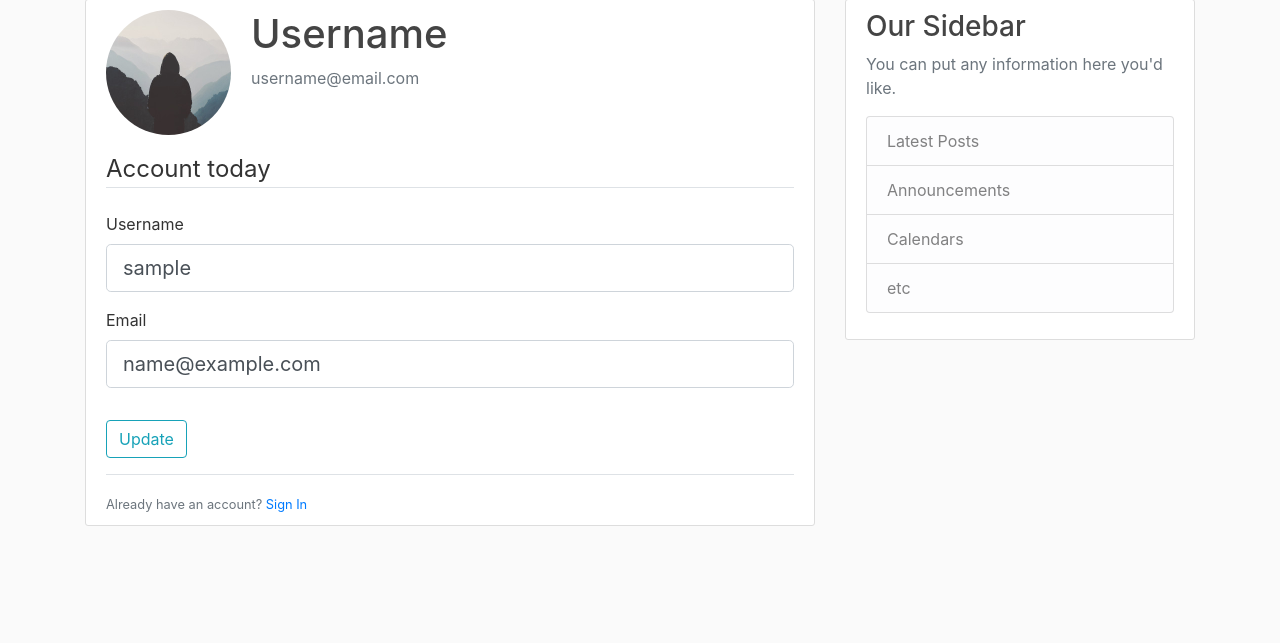
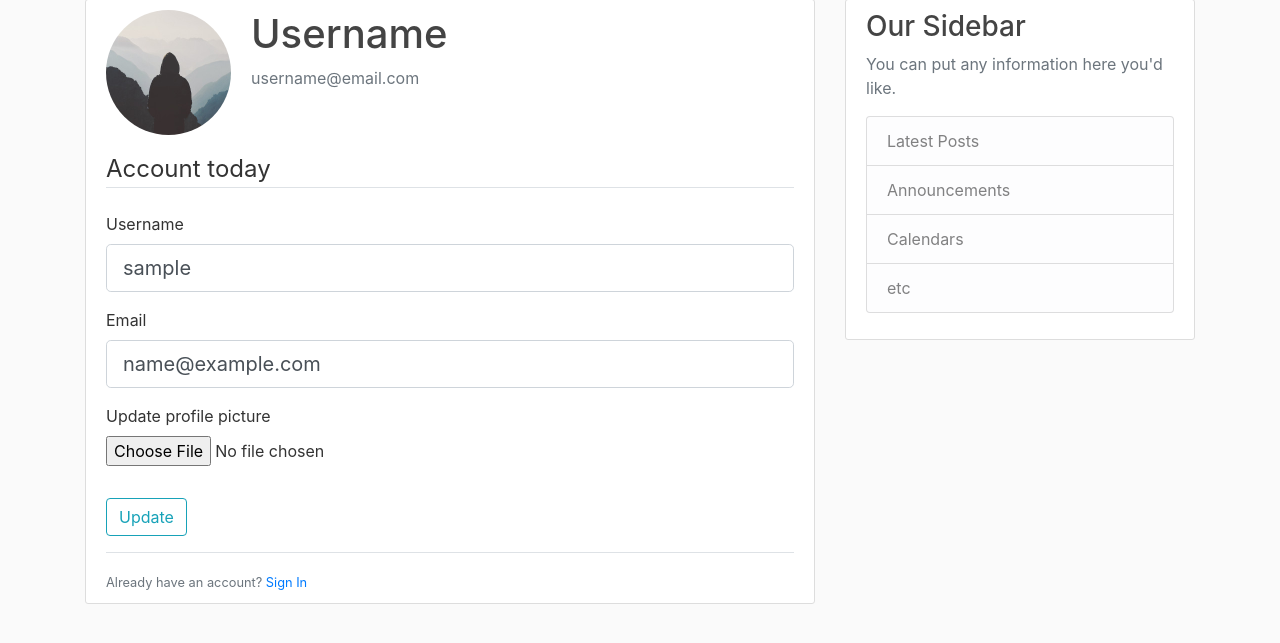
Before and after one commit to carlba/flask-full-featured-web-app, a Flask app: page /account in a window 1280 px wide. Shown: the part 81-724 px from the top of the page. Run offline with Flask 2, Linux system fonts and the light colour scheme; the visitor is signed in with stand-in values (Sample User, id 1); data comes from the database, SQL or seed files in the repository; some libraries are stand-ins or nearby versions.

Commit message:
Part 7 - User Account and Profile Picture - Added FileField for the user profile image https://youtu.be/803Ei2Sq-Zs?t=1503

```diff
--- a/flaskblog/forms.py
+++ b/flaskblog/forms.py
@@ -1,4 +1,5 @@
 from flask_wtf import FlaskForm
+from flask_wtf.file import FileField, FileAllowed
 from flask_login import current_user
 from wtforms import StringField, PasswordField, SubmitField, BooleanField
 from wtforms.validators import DataRequired, Length, Email, EqualTo, ValidationError
@@ -39,6 +40,7 @@ class LoginForm(FlaskForm):
 class UpdateAccountForm(FlaskForm):
     username = StringField('Username', validators=[DataRequired(), Length(min=2, max=20)])
     email = StringField('Email', validators=[DataRequired(), Email()])
+    picture = FileField('Update profile picture', validators=[FileAllowed(['jpg', 'png'])])
     submit = SubmitField('Update')
 
     def validate_username(self, username):
--- a/flaskblog/templates/account.html
+++ b/flaskblog/templates/account.html
@@ -8,7 +8,8 @@
           <p class="text-secondary">username@email.com</p>
         </div>
       </div>
-      <form method="POST" action="">
+      {# enctype is needed when files are uploaded in the form weird errors can appear without it https://youtu.be/803Ei2Sq-Zs?t=1528#}
+      <form method="POST" action="" enctype="multipart/form-data">
         {{ form.hidden_tag() }}
         <fieldset class="form-group">
           <legend class="border-bottom mb-4">Account today</legend>
@@ -38,6 +39,15 @@
               {{ form.email(class="form-control form-control-lg") }}
             {% endif %}
           </div>
+          <div class="form-group">
+            {{ form.picture.label() }}
+            {{ form.picture(class="form-control-file") }}
+            {% if form.picture.errors %}
+              {% for error in form.picture.errors %}
+                <span class="text-danger">{{ error }}</span></br>
+              {% endfor %}
+            {% endif %}
+          </div>
         </fieldset>
         <div class="form-group">
           {{ form.submit(class="btn btn-outline-info") }}
```
